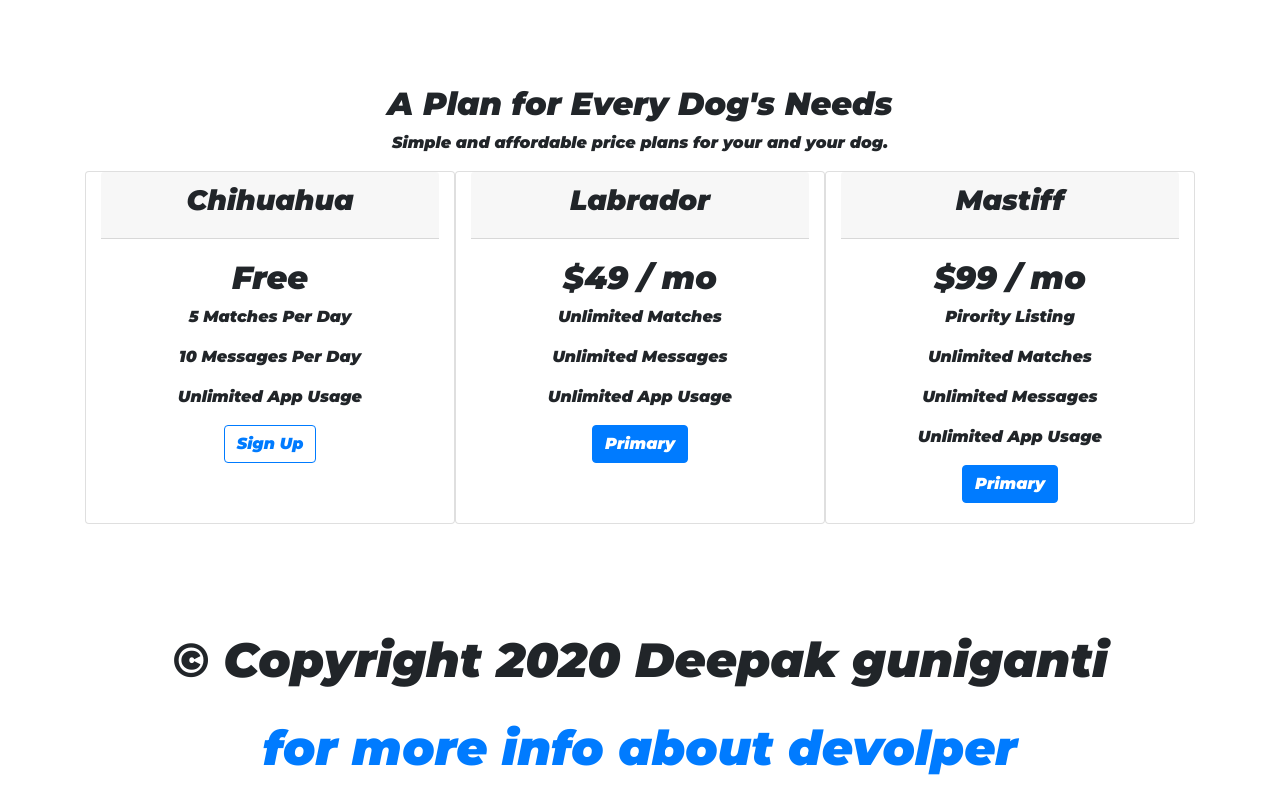
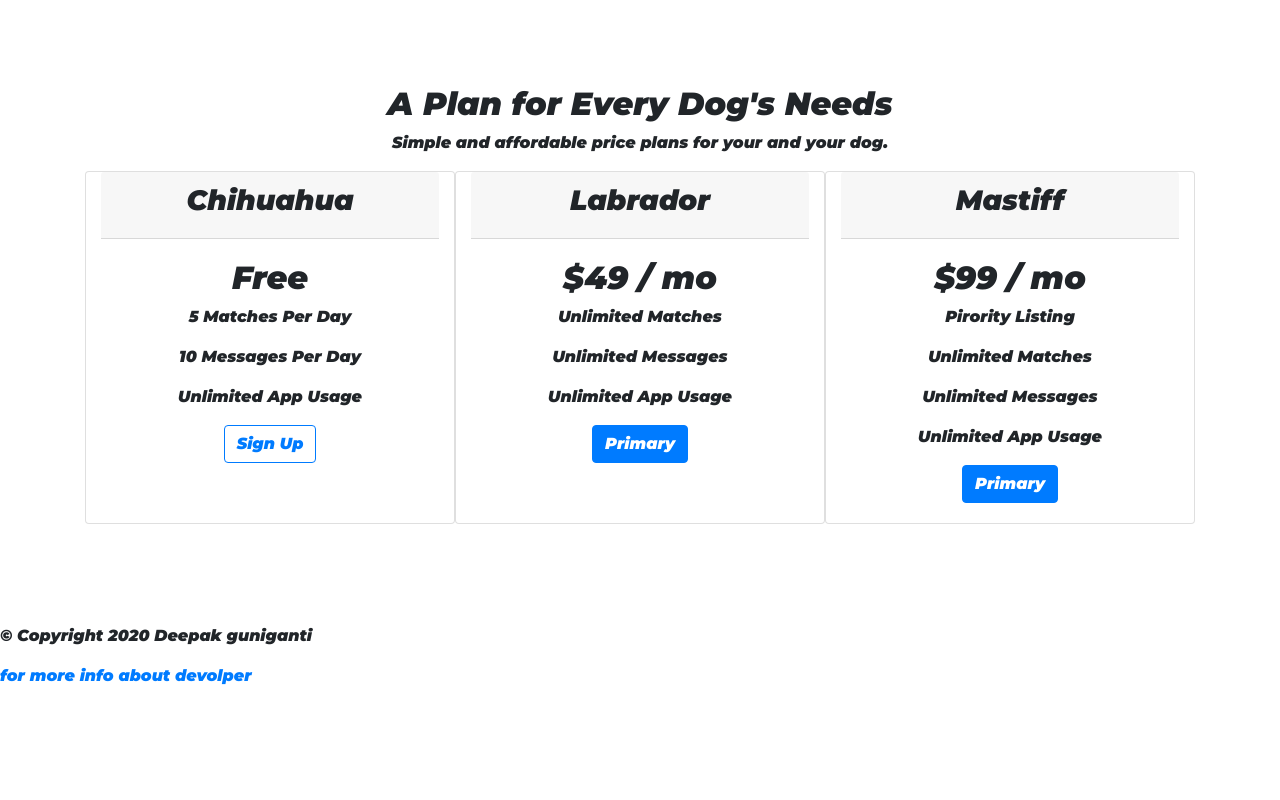
Before and after one commit to deepakguniganti/bootstrapsample, a plain HTML site: page index.html in a window 1280 px wide. Shown: the part 1716-2516 px from the top of the page. After the commit the page ends 2420 px from the top, so only its background shows below. Drawn offline with nearby package versions, Linux system fonts and the light colour scheme; files whose address does not match are found by name.

Commit message:
Update index.html

```diff
--- a/index.html
+++ b/index.html
@@ -7,7 +7,7 @@
 
 <link href="https://fonts.googleapis.com/css2?family=Montserrat:ital,wght@1,900&family=Ubuntu&display=swap" rel="stylesheet">
 <link rel="stylesheet" href="https://stackpath.bootstrapcdn.com/bootstrap/4.4.1/css/bootstrap.min.css" integrity="sha384-Vkoo8x4CGsO3+Hhxv8T/Q5PaXtkKtu6ug5TOeNV6gBiFeWPGFN9MuhOf23Q9Ifjh" crossorigin="anonymous">
-<link rel="stylesheet" href="C:\Users\Deepak Krishna\Desktop\fullstack\TinDog-Start-master\images\css\styles.css">
+<link rel="stylesheet" href="styles.css">
 <script src="https://kit.fontawesome.com/320329352f.js" crossorigin="anonymous"></script>
 <script src="https://code.jquery.com/jquery-3.4.1.slim.min.js" integrity="sha384-J6qa4849blE2+poT4WnyKhv5vZF5SrPo0iEjwBvKU7imGFAV0wwj1yYfoRSJoZ+n" crossorigin="anonymous"></script>
 <script src="https://cdn.jsdelivr.net/npm/popper.js@1.16.0/dist/umd/popper.min.js" integrity="sha384-Q6E9RHvbIyZFJoft+2mJbHaEWldlvI9IOYy5n3zV9zzTtmI3UksdQRVvoxMfooAo" crossorigin="anonymous"></script>
```
